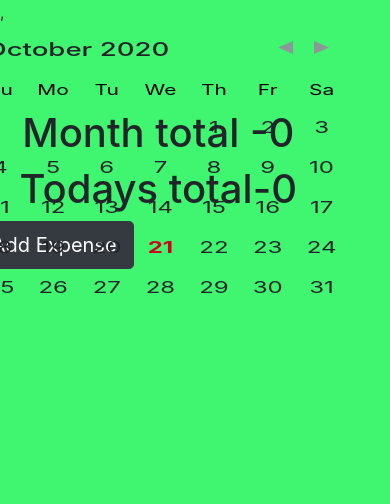
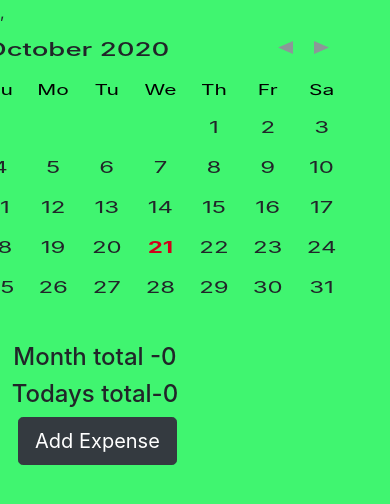
Before and after one commit to Deepu19g/expense2, a React (Create React App) app: page / in a window 390 px wide. Shown: the top 504 px of the page. Built offline with nearby package versions, Linux system fonts and the light colour scheme.

Commit message:
media query started for 360px

```diff
--- a/src/components/ListItems.css
+++ b/src/components/ListItems.css
@@ -1,11 +1,4 @@
-#box{
-    background-color: white;
-    margin-right: 30%;
-    margin-left: 30%;
-    width: 500px;
-    border-radius: 10px;
-    height: 70px;
-}
+
   h3, h4, h5, h6, .h1, .h2, .h3, .h4, .h5, .h6 {
     margin-bottom: 0.5rem;
     font-weight: 500;
@@ -28,16 +21,10 @@ p{
     right: 30px;
 }
 
-#disp{
-    margin-left: 5%;
-}
+
 #box:hover{
     transform: scale(1.1);
 }
 #box p span:hover{
     transform: scale(1.4);
 }
-input[type="text"] {
-
-    height: 30px;
-}
--- a/src/components/ListItems.js
+++ b/src/components/ListItems.js
@@ -13,6 +13,7 @@ function ListItems(props) {
   // });
   const myListitem = mylist.map((item) => {
     return (
+
       <div key={item.ide} id="box">
         <p>
           {item.data},{item.title}
@@ -28,7 +29,7 @@ function ListItems(props) {
   const mytemp = [...mylist];
 
 
-  return <div>{myListitem}</div>;
+  return <div className="mybox">{myListitem}</div>;
 }
 
 export default ListItems;
--- a/src/components/stylesheet.css
+++ b/src/components/stylesheet.css
@@ -29,11 +29,11 @@ body{
     color:black !important;
 }
 input[type="text"]{
-    border-radius: 25px;
+    border-radius: 5px;
     border: 2px solid #609;
     padding: 10px;
     width: 200px;
-    height: 45px;
+    height: 35px;
 
 }
 .box {
@@ -44,15 +44,15 @@ input[type="text"]{
     height: 450px;
     z-index: 2;
     position: absolute;
-    border-radius: 15%;
+    border-radius: 10%;
 }
 button{
-   margin-left: -75%;
+   margin-left: 3% !important;
 }
 #disp {
     position: absolute;
     margin-top: 28%;
-    margin-left: 10%;
+    margin-left: 3%;
 }
 form{
     margin-top: 35%;
@@ -71,7 +71,7 @@ label{
 .btn-danger {
 
     position: absolute;
-    right: 100px;
+    right: 150px;
 }
 
   [type="submit"]:not(:disabled) {
@@ -79,3 +79,37 @@ label{
     position: absolute;
     right: 250px;
 }
+h1, .h1 {
+    font-size: 2.5rem;
+}
+
+#rest{
+    position: inherit;
+}
+.mybox{
+    position: absolute;
+    margin-left: 30%;
+}
+#box{
+    background-color: white;
+    margin-right: 30%;
+
+    width: 500px;
+    border-radius: 10px;
+    height: 70px;
+}
+@media (min-width:350px)and (max-width:500px){
+    #disp{
+        margin-top: 88%;
+    }
+    h1, .h1 {
+        font-size: 1.5rem;
+    }
+    .mybox{
+        margin-top: 130%;
+        margin-left: 10% ;
+    }
+    #box{
+        width: 300px;
+    }
+}
```
Also changed, not shown: 1 other file (tests, documents, lock files or other folders).
